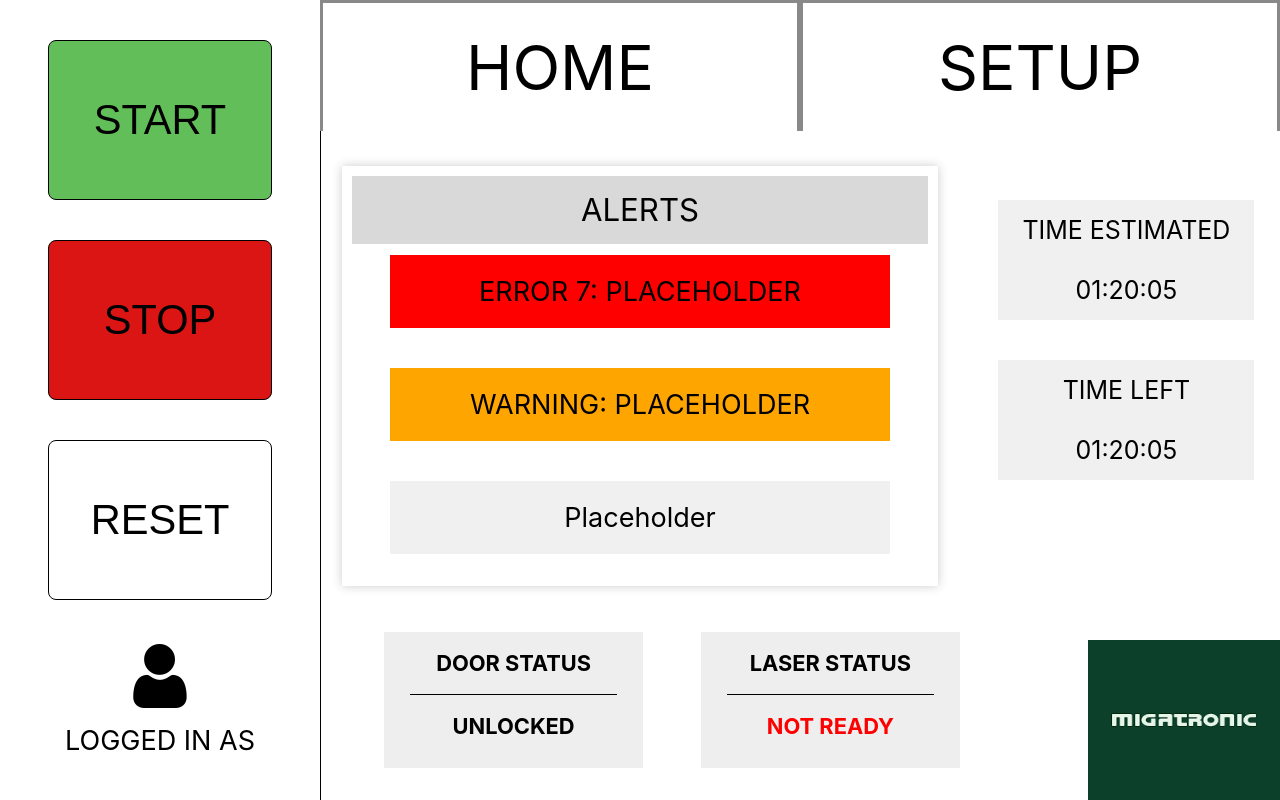
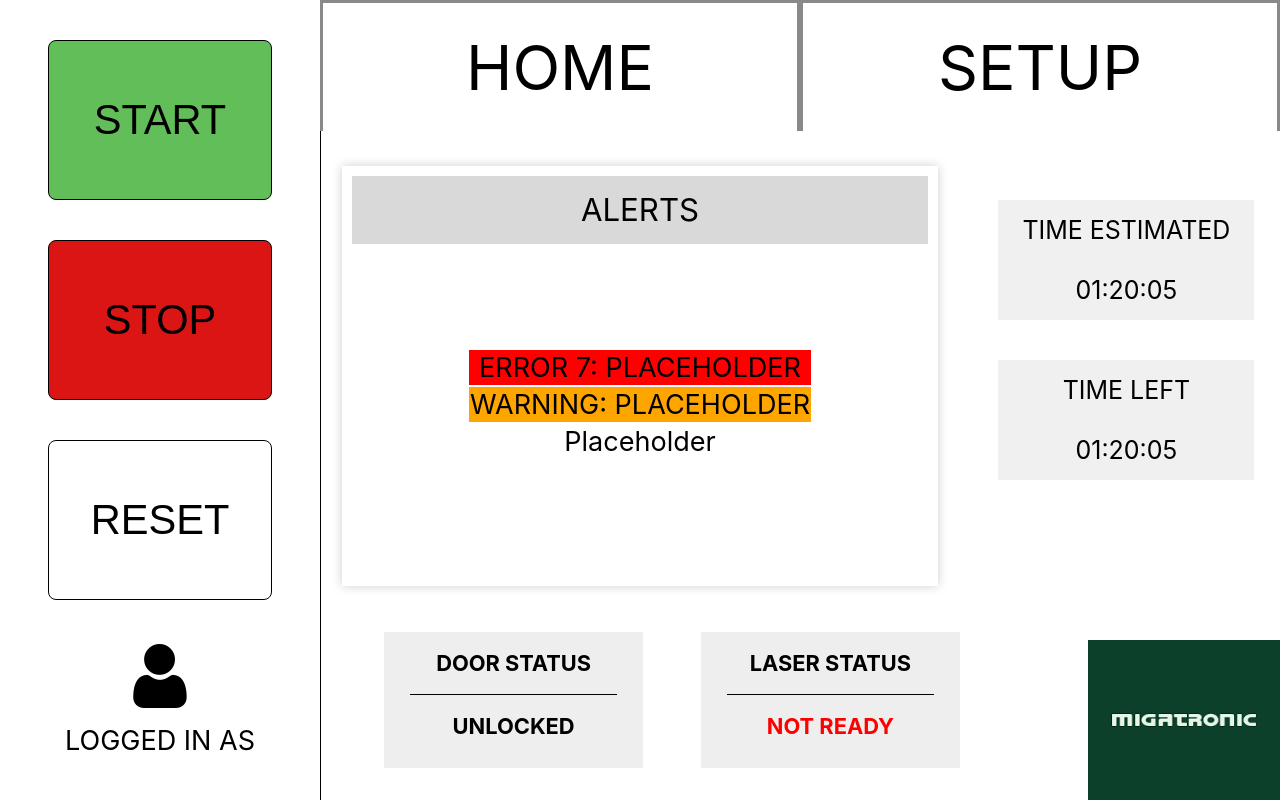
Before and after one commit to m-kudahl/p9, a React (Create React App) app in the folder p9-app/: page / in a window 1280 px wide. Built offline with nearby package versions, Linux system fonts and the light colour scheme; the HTML template or start-up script is replaced by a standard one.

Commit message:
alert json 0.5

```diff
--- /dev/null
+++ b/p9-app/public/alerts.json
@@ -0,0 +1,5 @@
+[
+    { "type": "error", "message": "ERROR 7: PLACEHOLDER" },
+    { "type": "warning", "message": "WARNING: PLACEHOLDER" },
+    { "type": "info", "message": "Placeholder" }
+  ]
--- a/p9-app/src/components/Alertbox.js
+++ b/p9-app/src/components/Alertbox.js
@@ -1,29 +1,44 @@
-import React from "react";
-import './Alertbox.css'
+import React, { useEffect, useState } from "react";
+import './Alertbox.css';
 
 export default function Alertbox() {
-  const openCustomPopup = () => {
-    // Create a new popup window
+  const [alertData, setAlertData] = useState([]);
+
+  const openCustomPopup = (message) => {
     const popupWindow = window.open('', 'PopupWindow', 'width=400,height=200');
-
-    // Write your custom message to the popup window
     popupWindow.document.write('<html><head><title>Custom Popup</title></head><body>');
-    popupWindow.document.write('<h1>Placeholder for error message</h1>');
+    popupWindow.document.write(`<h1>${message}</h1>`);
     popupWindow.document.write('<button onclick="window.close();">Close</button>');
     popupWindow.document.write('</body></html>');
   };
+
+  useEffect(() => {
+    // Fetch alert data from the JSON file
+    fetch('/alerts.json')
+      .then((response) => response.json())
+      .then((data) => setAlertData(data))
+      .catch((error) => console.error('Error fetching alert data:', error));
+  }, []);
+
   return (
-        <div className="CenterBox">
-            <div className="AlertHeader">
-                ALERTS
-            </div>
-            <div className="AlertList">
-                <div className="AlertEntry" style={{background: 'red'}} onClick={openCustomPopup}> ERROR 7: PLACEHOLDER </div>
-                <div className="AlertEntry" style={{background: 'orange'}}onClick={openCustomPopup}>  WARNING: PLACEHOLDER </div>
-                <div className="AlertEntry" onClick={openCustomPopup}> Placeholder </div>
-            </div>
-
-        </div>
-
-  )
+    <div className="CenterBox">
+      <div className="AlertHeader">
+        ALERTS
+      </div>
+      <table className="AlertList">
+        <tbody>
+          {alertData.map((alert, index) => (
+            <tr
+              key={index}
+              className="AlertEntry"
+              style={{ background: alert.type === 'error' ? 'red' : alert.type === 'warning' ? 'orange' : 'inherit' }}
+              onClick={() => openCustomPopup(alert.message)}
+            >
+              <td>{alert.message}</td>
+            </tr>
+          ))}
+        </tbody>
+      </table>
+    </div>
+  );
 }
```
